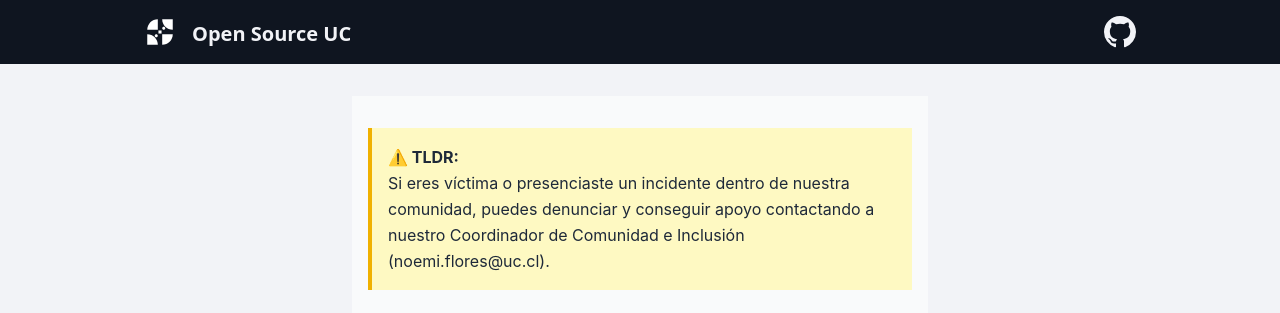
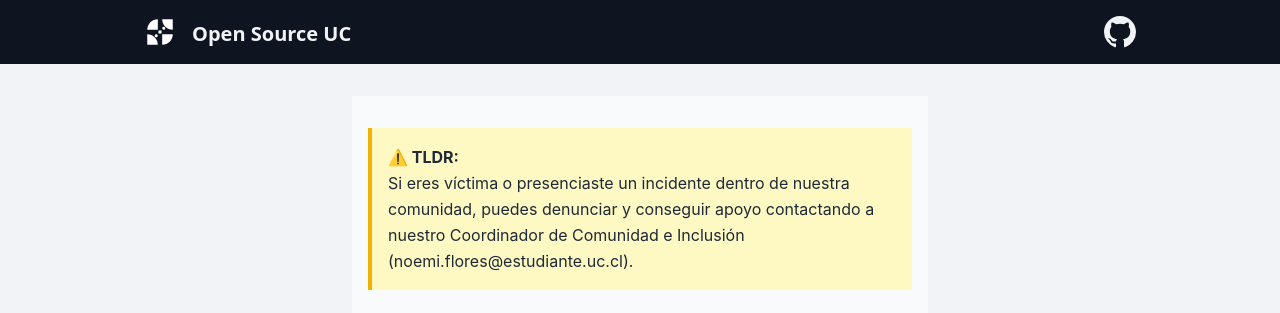
Before and after one commit to open-source-uc/osuc.dev, a SvelteKit app: page /conduct in a window 1280 px wide. Shown: the top 313 px of the page. Built offline with nearby package versions, Linux system fonts and the light colour scheme.

Commit message:
fix: change noemi email

```diff
--- a/src/routes/conduct/+page.svelte
+++ b/src/routes/conduct/+page.svelte
@@ -5,7 +5,7 @@
 			<p>
 				Si eres víctima o presenciaste un incidente dentro de nuestra comunidad, puedes denunciar y
 				conseguir apoyo contactando a nuestro Coordinador de Comunidad e Inclusión
-				(noemi.flores@uc.cl).
+				(noemi.flores@estudiante.uc.cl).
 			</p>
 		</div>
 
```
